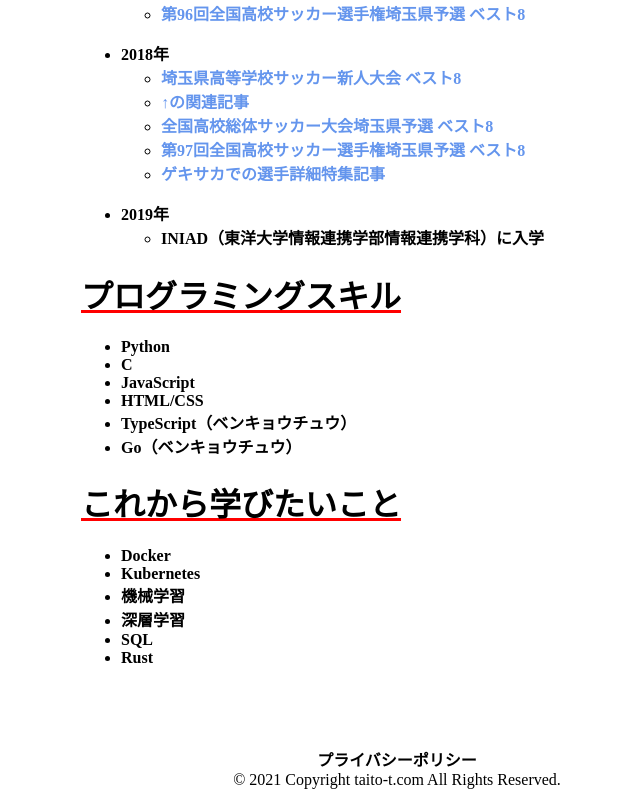
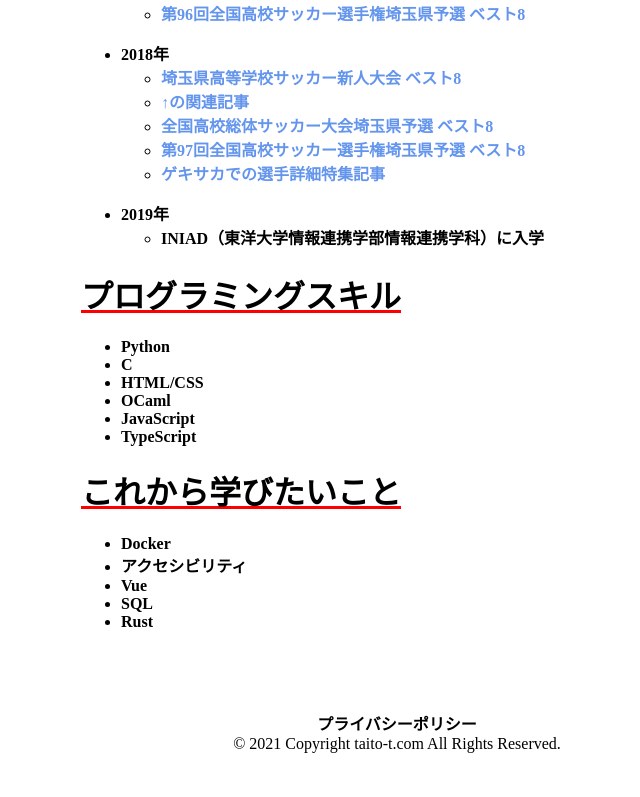
Before and after one commit to taitotnk/taito-t, a Next.js app: page /about in a window 1280 px wide. Shown: the part 1167-1964 px from the top of the page, without its empty margins (243-883 px from the left). After the commit the page ends 1928 px from the top, so only its background shows below. Built offline with nearby package versions, Linux system fonts and the light colour scheme.

Commit message:
スキル、これから学びたいことの変更

```diff
--- a/src/pages/about.tsx
+++ b/src/pages/about.tsx
@@ -162,17 +162,16 @@ export default function About() {
         <ul>
           <li>Python</li>
           <li>C</li>
+          <li>HTML/CSS</li>
+          <li>OCaml</li>
           <li>JavaScript</li>
-          <li>HTML/CSS</li>
-          <li>TypeScript（ベンキョウチュウ）</li>
-          <li>Go（ベンキョウチュウ）</li>
+          <li>TypeScript</li>
         </ul>
         <h1 className={styles.head}>これから学びたいこと</h1>
         <ul>
           <li>Docker</li>
-          <li>Kubernetes</li>
-          <li>機械学習</li>
-          <li>深層学習</li>
+          <li>アクセシビリティ</li>
+          <li>Vue</li>
           <li>SQL</li>
           <li>Rust</li>
         </ul>
```
